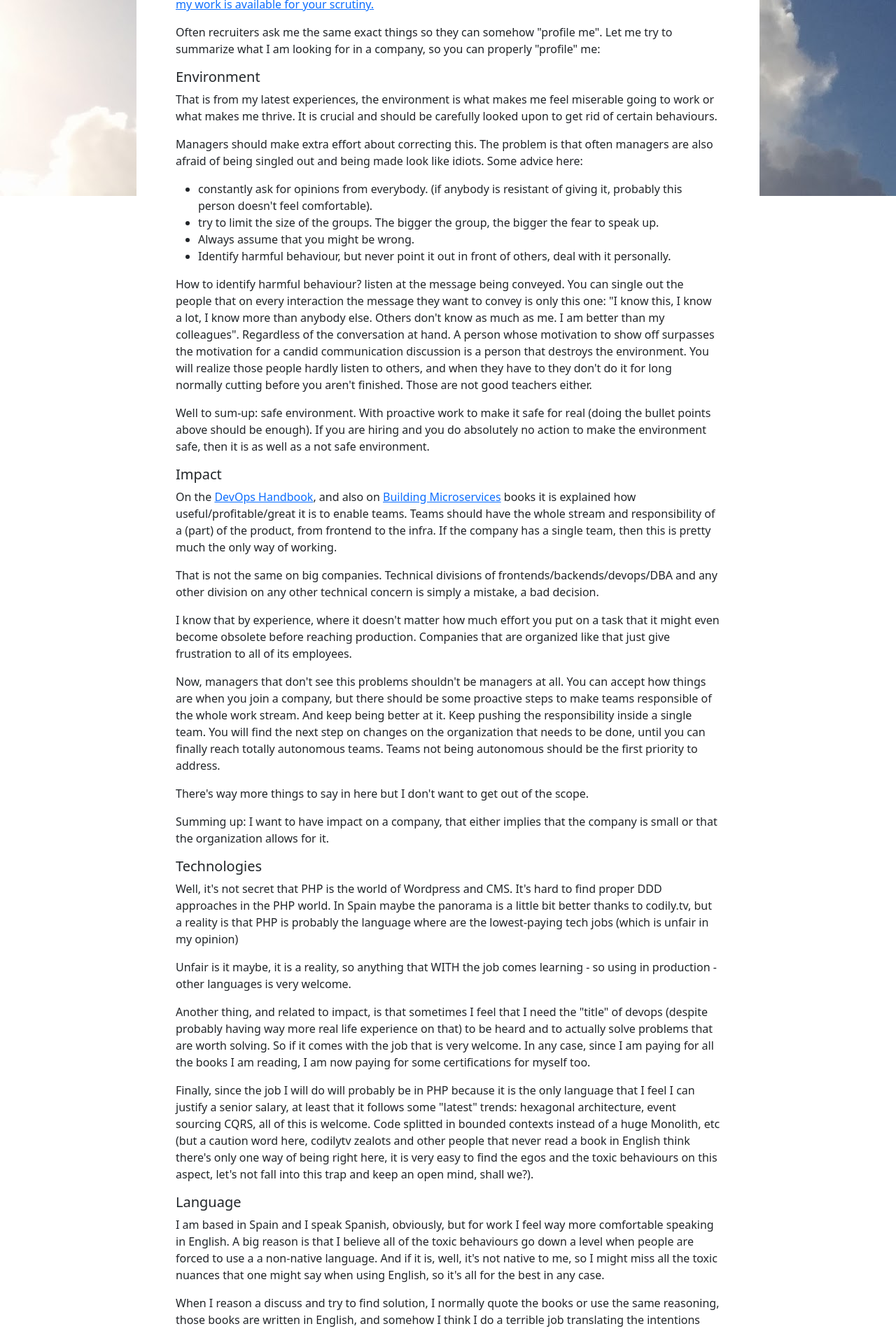
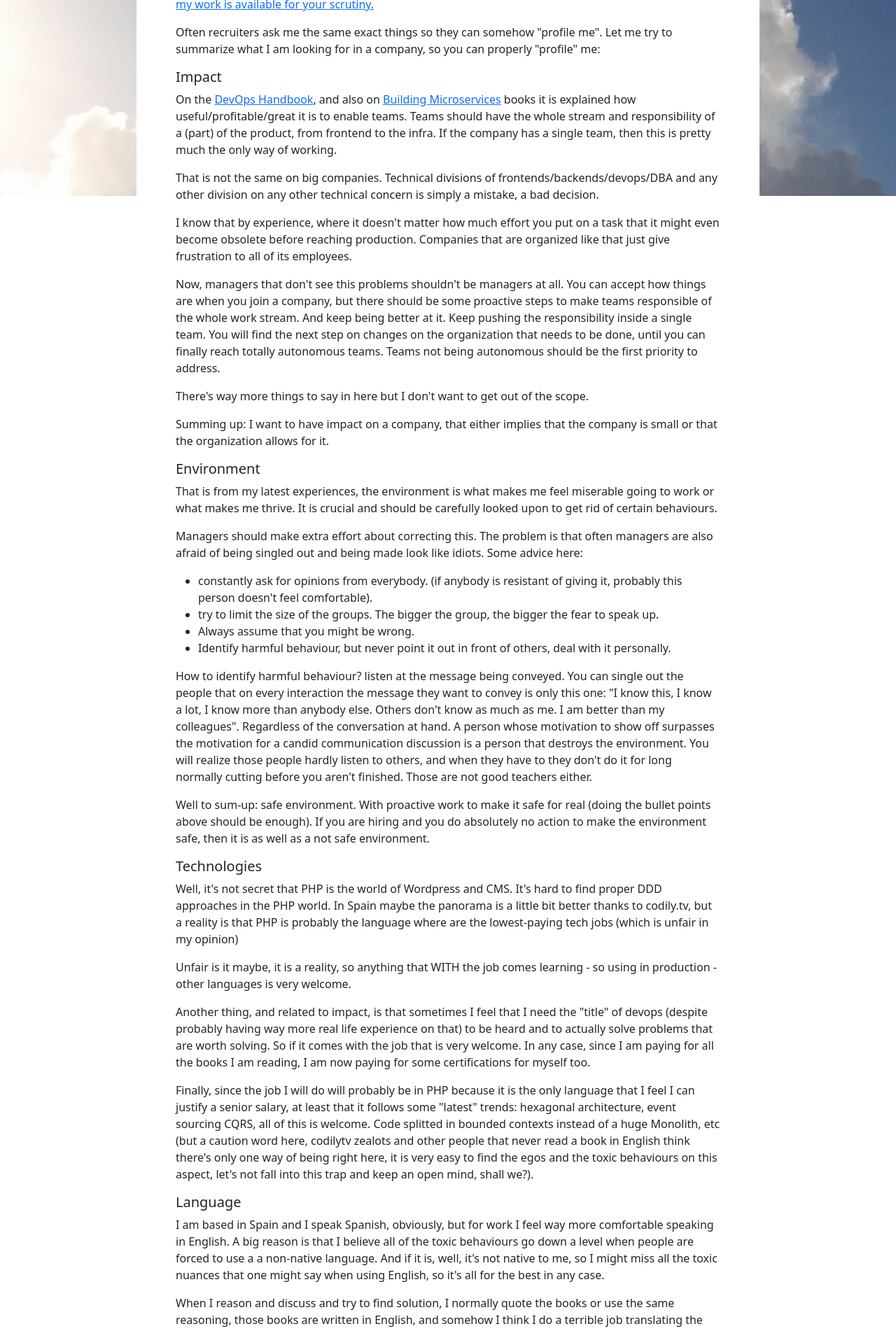
Before and after one commit to FrancescJR/cesc-cool, a React (Create React App) app: page /faq in a window 1280 px wide. Shown: the part 200-2102 px from the top of the page at 70% size. Built offline with nearby package versions, Linux system fonts and the light colour scheme.

Commit message:
Updates book and FAQ recruiters

```diff
--- a/src/pages/BookContent.tsx
+++ b/src/pages/BookContent.tsx
@@ -24,14 +24,13 @@ export default function BookContent() {
             <p>You can consider this list of books part of my education. This list is growing and growing!</p>
 
             <h5>Currently Reading</h5>
-            <Book title={'Continuous Delivery: Reliable Software Releases through Build, Test, and Deployment Automation (Addison-Wesley Signature Series (Fowler))'} author={'Jez Humble David Farley'}
-                  amazonLink={'https://www.amazon.com/gp/product/B003YMNVC0'}>
-                <p>I shouldn't have waited that long to read this book. Just the first chapter already helped
-                me realize many things I was doing wrong! I would have written way less <a  target="_blank" rel="noreferrer" href="https://blog.cesc.cool/self-hosted-infrastructure-on-aws-with-terraform-part4">
-                        on this blog post</a> if it wasn't for this book.</p>
-                <p>"Jokes" a part, this is one of the big books. I find it so far very similar to the DevOps Handbook below.
-                Golden advice.</p>
+            <Book title={'CQRS by Example'} author={'Carlos buenosvinos, Christian Soronellas, Keyvan Akbary'}
+                  amazonLink={'https://leanpub.com/cqrs-by-example'}>
+                <p>To me Carlos Buenosvinos is a way more valid reference than codelitv - probably because people
+                that follow codelytv courses become narrow minded zealots.</p>
+                <p>I still go very often to the previous book DDD in PHP and I feel it will be the same with this one.</p>
             </Book>
+
 
 
 
@@ -152,6 +151,22 @@ export default function BookContent() {
                     are kind of counterintuitive. And the other problem is that again it's me who's reading this book, and not
                     any CXX nor directory in my organization. And I can't be the one complaining all the time.</p>
                 <p>The reason upgrading my web page is so easy is because I follow the advice on this book.</p>
+            </Book>
+
+            <Book title={'Continuous Delivery: Reliable Software Releases through Build, Test, and Deployment Automation (Addison-Wesley Signature Series (Fowler))'} author={'Jez Humble David Farley'}
+                  amazonLink={'https://www.amazon.com/gp/product/B003YMNVC0'}>
+                <p>I shouldn't have waited that long to read this book. Just the first chapter already helped
+                    me realize many things I was doing wrong! I would have written way less <a  target="_blank" rel="noreferrer" href="https://blog.cesc.cool/self-hosted-infrastructure-on-aws-with-terraform-part4">
+                        on this blog post</a> if it wasn't for this book.</p>
+                <p>This book is one of the BIG ones. Like building microservices, or the devops handbook. The intention the authors
+                want to convey is priceless.</p>
+                <p>Of course it's not perfect, especially because it's from 2010 and I'd say they would explain things
+                in a very different way now with Docker around and being a standard in the industry. Still, it doens't really
+                matter much, since it's one of those books that try not to cling into any technology, and gives you help doesn't matter
+                your technology stack.</p>
+                <p>Summing up this book, I'd would say the subtitle is "how to be a good QA", but a good one. I've worked with
+                many QA that most just go against lean principles. The same way I've met many DevOps that go against lean principles.
+                Oxymoron people.</p>
             </Book>
 
             <Book title={'Terraform Up and Running'} author={'Yevgeniy Brikman'} amazonLink={'https://www.oreilly.com/library/view/terraform-up/9781492046899/'}>
--- a/src/pages/FAQrecruiters.tsx
+++ b/src/pages/FAQrecruiters.tsx
@@ -12,6 +12,25 @@ export default function FAQRecruitersPage() {
                 and <a href={'/' + CODE_REPOS}>where my work is available for your scrutiny.</a></p>
             <p>Often recruiters ask me the same exact things so they can somehow "profile me". Let me try to summarize
                 what I am looking for in a company, so you can properly "profile" me:</p>
+            <h5>Impact</h5>
+            <p>On the <a href={'/' + BOOKS}>DevOps Handbook</a>, and also on <a href={'/' + BOOKS}>
+                Building Microservices</a> books it is explained how useful/profitable/great
+                it is to enable teams. Teams should have the whole stream and responsibility of a (part) of the
+                product, from frontend to the infra. If the company has a single team, then this is pretty much the
+                only way of working.</p>
+            <p>That is not the same on big companies. Technical divisions of frontends/backends/devops/DBA and any
+                other division on any other technical concern is simply a mistake, a bad decision.</p>
+            <p>I know that by experience, where it doesn't matter how much effort you put on a task that it might
+                even become obsolete before reaching production. Companies that are organized like that just give frustration
+                to all of its employees.</p>
+            <p>Now, managers that don't see this problems shouldn't be managers at all. You can accept how things are
+                when you join a company, but there should be some proactive steps to make teams responsible of the
+                whole work stream. And keep being better at it. Keep pushing the responsibility inside a single team.
+                You will find the next step on changes on the organization that needs to be done, until you can finally
+                reach totally autonomous teams. Teams not being autonomous should be the first priority to address.</p>
+            <p>There's way more things to say in here but I don't want to get out of the scope.</p>
+            <p>Summing up: I want to have impact on a company, that either implies that the company is small or
+                that the organization allows for it.</p>
             <h5>Environment</h5>
             <p>That is from my latest experiences, the environment is what makes me feel miserable going to work
                 or what makes me thrive. It is crucial and should be carefully looked upon to get rid of certain
@@ -35,25 +54,6 @@ export default function FAQRecruitersPage() {
             <p>Well to sum-up: safe environment. With proactive work to make it safe for real (doing the
                 bullet points above should be enough). If you are hiring
                 and you do absolutely no action to make the environment safe, then it is as well as a not safe environment.</p>
-            <h5>Impact</h5>
-            <p>On the <a href={'/' + BOOKS}>DevOps Handbook</a>, and also on <a href={'/' + BOOKS}>
-                Building Microservices</a> books it is explained how useful/profitable/great
-                it is to enable teams. Teams should have the whole stream and responsibility of a (part) of the
-                product, from frontend to the infra. If the company has a single team, then this is pretty much the
-                only way of working.</p>
-            <p>That is not the same on big companies. Technical divisions of frontends/backends/devops/DBA and any
-                other division on any other technical concern is simply a mistake, a bad decision.</p>
-            <p>I know that by experience, where it doesn't matter how much effort you put on a task that it might
-                even become obsolete before reaching production. Companies that are organized like that just give frustration
-                to all of its employees.</p>
-            <p>Now, managers that don't see this problems shouldn't be managers at all. You can accept how things are
-                when you join a company, but there should be some proactive steps to make teams responsible of the
-                whole work stream. And keep being better at it. Keep pushing the responsibility inside a single team.
-                You will find the next step on changes on the organization that needs to be done, until you can finally
-                reach totally autonomous teams. Teams not being autonomous should be the first priority to address.</p>
-            <p>There's way more things to say in here but I don't want to get out of the scope.</p>
-            <p>Summing up: I want to have impact on a company, that either implies that the company is small or
-                that the organization allows for it.</p>
             <h5>Technologies</h5>
             <p>Well, it's not secret that PHP is the world of Wordpress and CMS. It's hard to find proper DDD approaches
                 in the PHP world. In Spain maybe the panorama is a little bit better thanks to codily.tv, but a reality
@@ -76,7 +76,7 @@ export default function FAQRecruitersPage() {
                 in English. A big reason is that I believe all of the toxic behaviours go down a level when people are
                 forced to use a a non-native language. And if it is, well, it's not native to me, so I might miss all
                 the toxic nuances that one might say when using English, so it's all for the best in any case.</p>
-            <p>When I reason a discuss and try to find solution, I normally quote the books or use the same reasoning,
+            <p>When I reason and discuss and try to find solution, I normally quote the books or use the same reasoning,
                 those books are written in English, and somehow I think I do a terrible job translating the intentions
                 written there to Spanish. Maybe I'd do a better job translating to Catalan.</p>
             <p> Also, using English makes me feel that I am "at the edge". Not falling behind technical wise. That the
```
